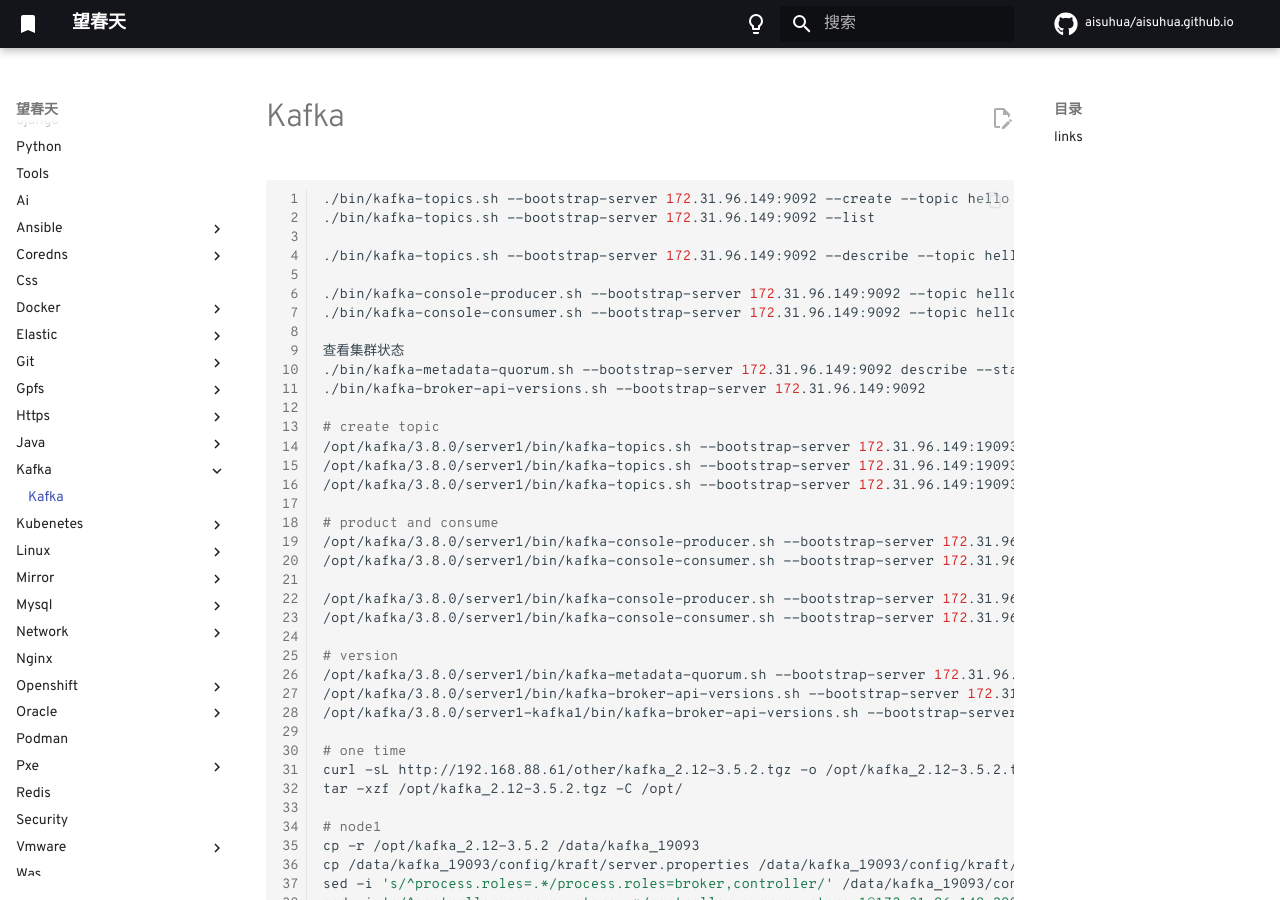
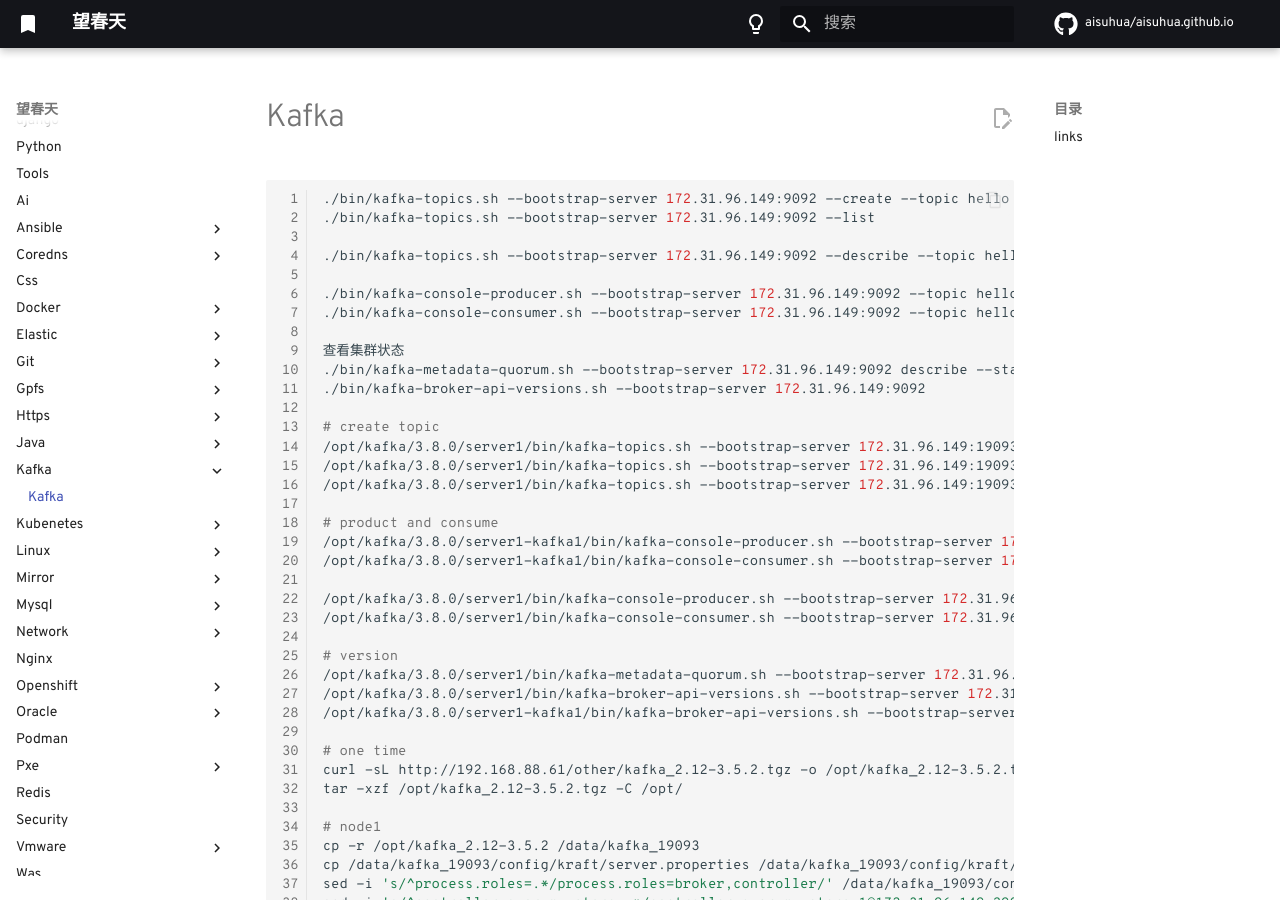
Before and after one commit to aisuhua/aisuhua.github.io, an MkDocs documentation site: the page built from docs/kafka/REAEMD.md, in a window 1280 px wide and 900 px high. Built offline with MkDocs 1.6.1 and Material for MkDocs 9.7.7, drawn with Linux system fonts in a browser that asks for light colours; comment, search, counter and statistics services are not loaded.

Commit message:
REAEMD.md

```diff
--- a/docs/kafka/REAEMD.md
+++ b/docs/kafka/REAEMD.md
@@ -19,8 +19,8 @@
 /opt/kafka/3.8.0/server1/bin/kafka-topics.sh --bootstrap-server 172.31.96.149:19093 --command-config /opt/kafka/3.8.0/server1/config/kraft/admin.conf --describe --topic hello
 
 # product and consume
-/opt/kafka/3.8.0/server1/bin/kafka-console-producer.sh --bootstrap-server 172.31.96.149:19093 --producer.config /opt/kafka/3.8.0/server1/config/kraft/admin.conf --topic hello
-/opt/kafka/3.8.0/server1/bin/kafka-console-consumer.sh --bootstrap-server 172.31.96.149:19093 --consumer.config /opt/kafka/3.8.0/server1/config/kraft/admin.conf --topic hello --from-beginning
+/opt/kafka/3.8.0/server1-kafka1/bin/kafka-console-producer.sh --bootstrap-server 172.31.96.149:19093 --producer.config /opt/kafka/3.8.0/server1-kafka1/config/kraft/admin.conf --topic hello
+/opt/kafka/3.8.0/server1-kafka1/bin/kafka-console-consumer.sh --bootstrap-server 172.31.96.149:19093 --consumer.config /opt/kafka/3.8.0/server1-kafka1/config/kraft/admin.conf --topic hello --from-beginning
 
 /opt/kafka/3.8.0/server1/bin/kafka-console-producer.sh --bootstrap-server 172.31.96.149:19093,172.31.96.149:19094,172.31.96.149:19095 --producer.config /opt/kafka/3.8.0/server1/config/kraft/admin.conf --topic hello
 /opt/kafka/3.8.0/server1/bin/kafka-console-consumer.sh --bootstrap-server 172.31.96.149:19093,172.31.96.149:19094,172.31.96.149:19095 --consumer.config /opt/kafka/3.8.0/server1/config/kraft/admin.conf --topic hello --from-beginning
```
